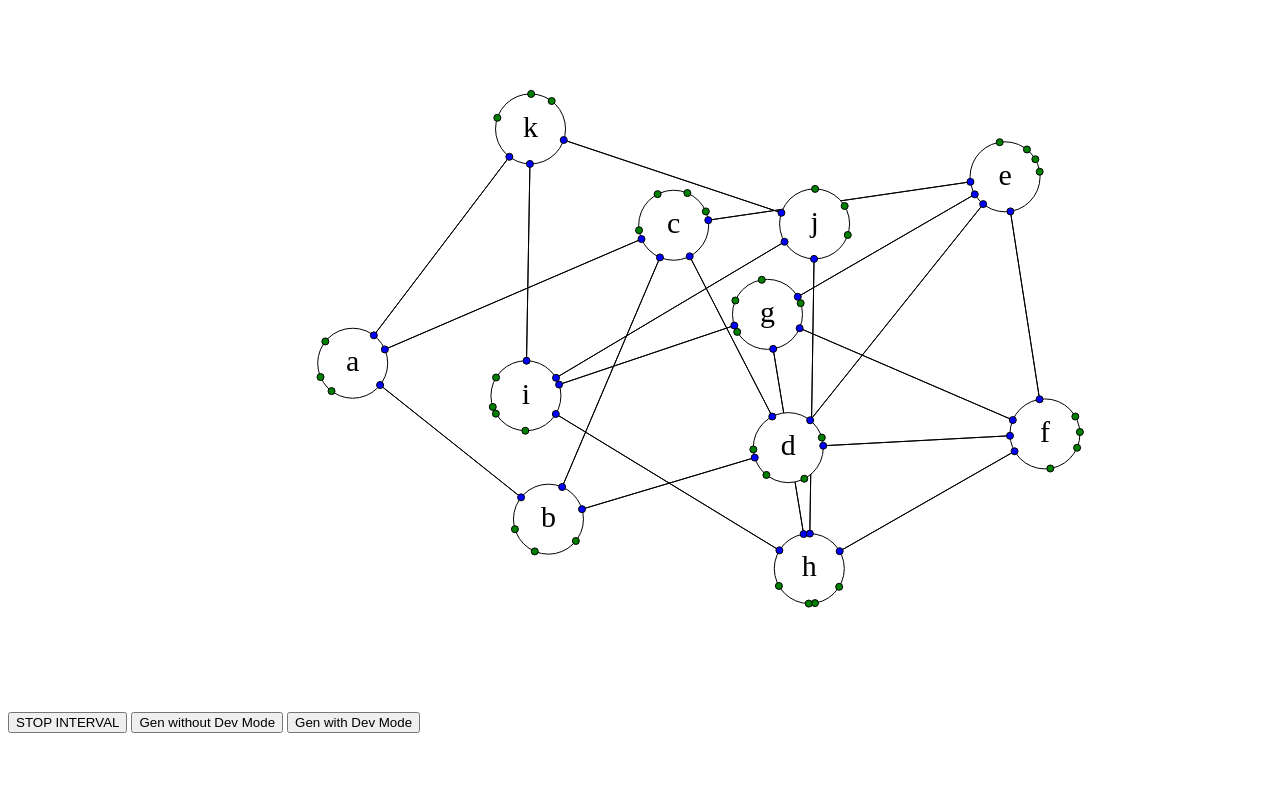
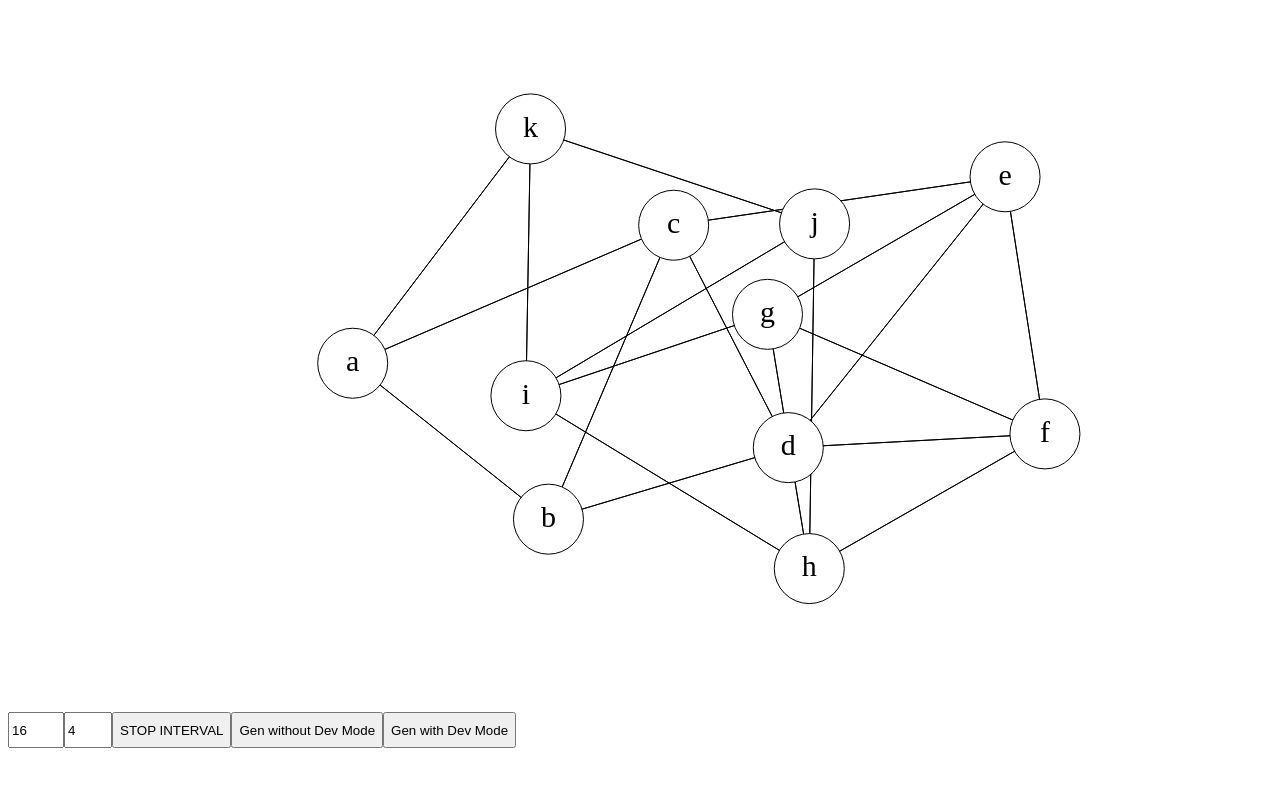
Before and after one commit to BrandonMinard/node_map_gen, a plain HTML site: page docs/index.html in a window 1280 px wide. Both pictures are taken after a click on the button "Gen without Dev Mode". Drawn offline with Linux system fonts and the light colour scheme.

Commit message:
probably done with this

```diff
--- a/docs/index.html
+++ b/docs/index.html
@@ -6,6 +6,7 @@
     <meta http-equiv="X-UA-Compatible" content="IE=edge">
     <meta name="viewport" content="width=device-width, initial-scale=1.0">
     <title>Document</title>
+
 
 </head>
 
@@ -16,13 +17,15 @@
 
     <div id="areasAndDiff"></div>
     <canvas id="drawField" width="100" height="300"></canvas>
-    <button id="stopInterval" type="button" onclick="stopInterval()">STOP INTERVAL</button>
-    <button id="notDevMode" type="button" onclick="startRegularly()">Gen without Dev Mode</button>
-    <button id="devMode" type="button" onclick="startInDev()">Gen with Dev Mode</button>
+    <div class="inputs" style="display: flex;">
+        <input type="number" min="1" max="50" id="nodeNum" name="nodeNum" value="16"><br><br>
+        <input type="number" min="1" max="4" id="conNum" name="conNum" value="4"><br><br>
+        <button id="stopInterval" type="button" onclick="stopInterval()">STOP INTERVAL</button>
+        <button id="notDevMode" type="button" onclick="startRegularly()">Gen without Dev Mode</button>
+        <button id="devMode" type="button" onclick="startInDev()">Gen with Dev Mode</button>
+    </div>
     <script src="js.js"></script>
     <script src="nodeClass.js"></script>
 </body>
 
-
-
 </html>
--- a/docs/js.js
+++ b/docs/js.js
@@ -42,7 +42,7 @@ const exclusion = radius * 4;
 const exclusionError = 40;
 
 //for dev
-const iterLimit = 500;
+const iterLimit = 5000;
 const totalRuns = 1000;
 
 
@@ -143,10 +143,14 @@ let nodes;
 function startRegularly() {
     [nodes, nodeList] = generateNodes(fullAlpha, numToGen)
     didWiggle = false;
+    // console.log(nodes[0].distRunningTotal)
+    let maxConnections = 0
+    generateConnections(nodeList, maxConnections)
     renderNodesAndConnections(context, nodes, nodeList, connections)
     //skip every 10 render steps.
     interval = setInterval(doTick, 1, context, nodeList, nodes, connections);
     function doTick(context, nodeList, nodes, connections) {
+        // console.log(nodes["a"].drt / 9)
         context.clearRect(0, 0, htmlCanvas.width, htmlCanvas.height)
         //can make it faster with this, really cuts down on jitteriness.
         //Is a TODO for the future.
@@ -326,11 +330,50 @@ function generateNodes(alphabet, numOfNodes) {
         firstGenPosition = [generateNum(width - (2 * radius)) + radius, generateNum(height - (2 * radius)) + radius]
         returnObj[element] = new NodeClass(element, firstGenPosition)
     }
+    if (!connections) {
+        generateConnections(nodeList, maxConnections)
+    }
+
     return [returnObj, nodeList];
 }
 
 //TODO once we figure out problem children
+//Well problem children I've sorta given up on, so here we go with this.
 function generateConnections(nodeList, maxConnections) {
+    let connectionsOb = {}
+    for (let index = 0; index < nodeList.length; index++) {
+        connectionsOb[nodeList[index]] = 0;
+    }
+    let permutations = []
+    for (let index = 0; index < nodeList.length; index++) {
+        const element = nodeList[index];
+        for (let index2 = index + 1; index2 < nodeList.length; index2++) {
+            const element2 = nodeList[index2];
+            permutations.push([element, element2])
+        }
+
+    }
+    console.log(permutations)
+    //Uh, so now figure out which perms to use
+    //from 1 to 4 for each.
+    //So have to check each time.
+    const max = 4
+    let flag = false
+    for (let index = 0; index < Object.keys(connectionsOb).length; index++) {
+        const element = connectionsOb[Object.keys(connectionsOb)[index]];
+        //Check that no num is not within bounds.
+        if (!((element > 0) && (element < max + 1))) {
+            //if one is outside bounds set flag
+            flag = true
+        }
+        //if flag is not set, break.
+        //all params should be good.
+        if (flag == false) {
+            break
+        }
+        flag = false
+    }
+
 
 }
 
@@ -375,7 +418,7 @@ function renderNodesAndConnections(context, nodes, nodeList, connections) {
     context.font = '30px serif'
     context.textAlign = 'center';
     context.textBaseline = "middle";
-    let radians;
+    // let radians;
     let node;
     //render all the connections, must do this first.
     connections.forEach(connection => {
@@ -399,14 +442,14 @@ function renderNodesAndConnections(context, nodes, nodeList, connections) {
     });
 
     //this isn't useful anymore.
-    connections.forEach(connection => {
-        let nodePosition0 = nodes[connection[0]].position
-        let nodePosition1 = nodes[connection[1]].position
-        radians = findPointFromRadians(findRadiansBetweenNodes(nodePosition0, nodePosition1), radius)
-        drawCircleOnNodeRadiansRadius(context, [nodePosition0, nodePosition1], radians, 3.5)
-        radians = findPointFromRadians(findRadiansBetweenNodes(nodePosition1, nodePosition0), radius)
-        drawCircleOnNodeRadiansRadius(context, [nodePosition1, nodePosition0], radians, 3.5)
-    });
+    // connections.forEach(connection => {
+    //     let nodePosition0 = nodes[connection[0]].position
+    //     let nodePosition1 = nodes[connection[1]].position
+    //     radians = findPointFromRadians(findRadiansBetweenNodes(nodePosition0, nodePosition1), radius)
+    //     drawCircleOnNodeRadiansRadius(context, [nodePosition0, nodePosition1], radians, 3.5)
+    //     radians = findPointFromRadians(findRadiansBetweenNodes(nodePosition1, nodePosition0), radius)
+    //     drawCircleOnNodeRadiansRadius(context, [nodePosition1, nodePosition0], radians, 3.5)
+    // });
 }
 
 //Bad function, based on a bad idea.
--- a/docs/nodeClass.js
+++ b/docs/nodeClass.js
@@ -18,6 +18,14 @@ class NodeClass {
 
     get name() {
         return this.eleName;
+    }
+
+    get drt() {
+        return this.distRunningTotal;
+    }
+
+    get dmem() {
+        return this.distMem;
     }
 
 
```
